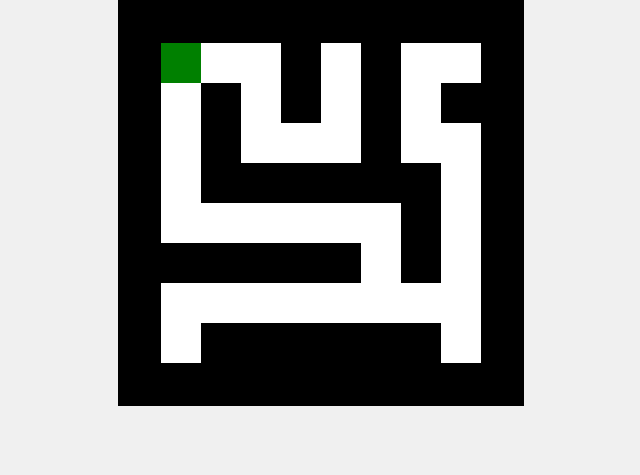
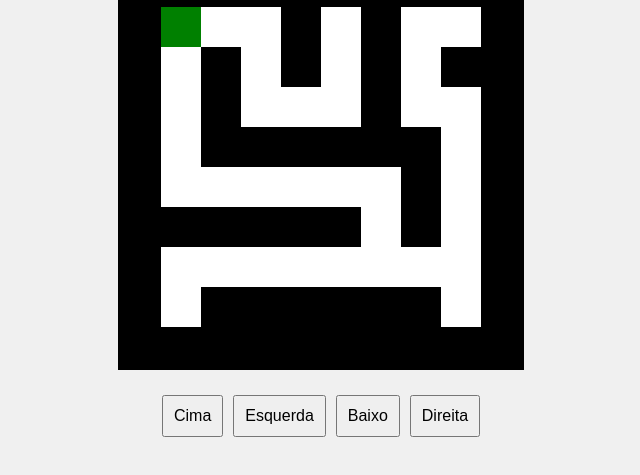
Before and after one commit to Rockyyz/aurora.github.io, a plain HTML site: page index.html in a window 1280 px wide. Shown: the part 237-712 px from the top of the page, without its empty margins (319-959 px from the left). Drawn offline with Linux system fonts and the light colour scheme.

Commit message:
index.html

```diff
--- a/index.html
+++ b/index.html
@@ -11,6 +11,12 @@
     <div id="game-container">
         <canvas id="gameCanvas" width="400" height="400"></canvas>
     </div>
+    <div id="controls">
+        <button id="up">Cima</button><br>
+        <button id="left">Esquerda</button>
+        <button id="down">Baixo</button>
+        <button id="right">Direita</button>
+    </div>
     <script src="script.js"></script>
 </body>
 </html>
```
